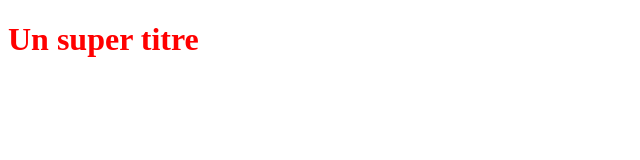
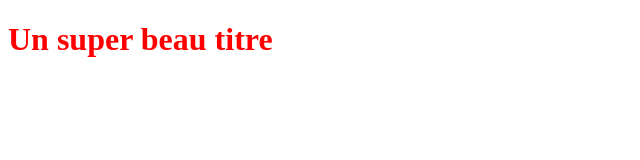
Before and after one commit to Luxflt/OCprojet, a plain HTML site: page index.html in a window 1280 px wide. Shown: the whole page, without its empty margins (0-640 px from the left). Drawn offline with Linux system fonts and the light colour scheme.

Commit message:
Update index.html

```diff
--- a/index.html
+++ b/index.html
@@ -5,6 +5,6 @@
     <link rel="stylesheet" type="text/css" href="styles.css">
 </head>
 <body>
-    <h1>Un super titre</h1>
+    <h1>Un super beau titre</h1>
 </body>
 </html>
```
